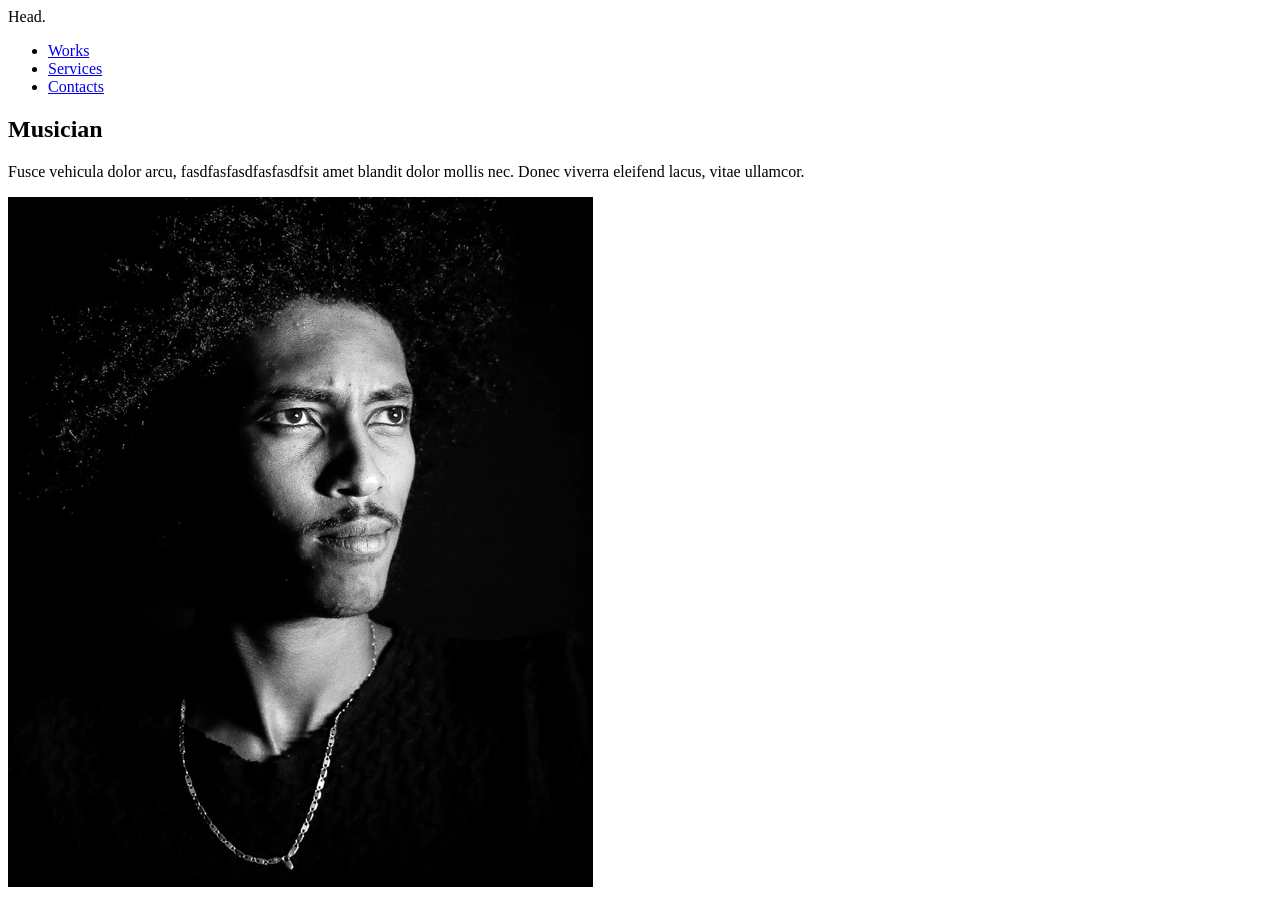
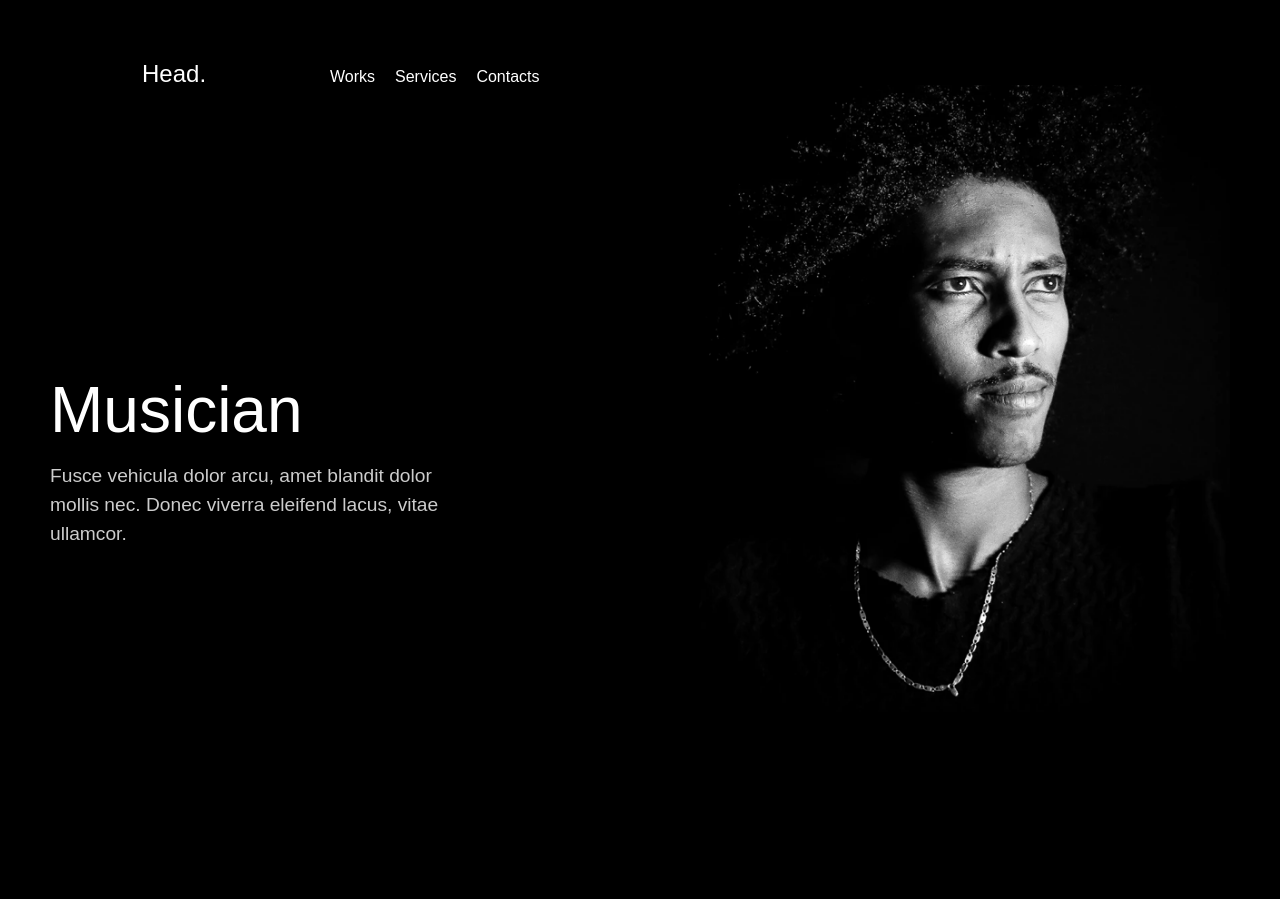
Before and after one commit to Zonkkatul/responsive-web-design, a plain HTML site: page index.html in a window 1280 px wide. After the commit the page ends 800 px from the top, so only its background shows below. Drawn offline with Linux system fonts and the light colour scheme.

Commit message:
css stylng

```diff
--- a/index.html
+++ b/index.html
@@ -4,24 +4,27 @@
     <meta charset="UTF-8">
     <meta name="viewport" content="width=device-width, initial-scale=1.0">
     <title>Musician</title>
-    <link rel="stylesheet" href="styles.css">
+    <link rel="stylesheet" href="styles/reset.css">
+    <link rel="stylesheet" href="styles/index.css">
 </head>
 <body>
     <header>
         <nav>
             <div class="logo">Head.</div>
+            <div class="nav-menu">
             <ul>
                 <li><a href="#">Works</a></li>
                 <li><a href="#">Services</a></li>
                 <li><a href="#">Contacts</a></li>
             </ul>
+        </div>
         </nav>
     </header>
 
     <section class="hero">
         <div class="hero-text">
             <h1>Musician</h1>
-            <p>Fusce vehicula dolor arcu, fasdfasfasdfasfasdfsit amet blandit dolor mollis nec. Donec viverra eleifend lacus, vitae ullamcor.</p>
+            <p>Fusce vehicula dolor arcu, amet blandit dolor mollis nec. Donec viverra eleifend lacus, vitae ullamcor.</p>
         </div>
         <div class="hero-image">
             <img src="images/Image.png" alt="Musician">
--- a/styles/index.css
+++ b/styles/index.css
@@ -1,39 +1,43 @@
-
+* {
+    margin: 0;
+    padding: 0;
+    box-sizing: border-box;
+}
 
 body {
-    font-family: 'Arial', sans-serif;
-    background-color: #111; /* Dark background color */
-    color: #0a0a0a;
+    font-family: 'Poppins', sans-serif;
+    background-color: #000000; /* Dark background color */
+    color: #fff;
     height: 100vh;
-    overflow: hidden;
 }
 
 header {
-    position: absolute;
-    width: 1440px;
-    height: 810px;
-    left: 0px;
-    top: 0px;
+    padding: 20px 50px;
+    display: flex;
+    justify-content: space-between;
+    align-items: center;
+    position: relative;
+    font-weight: 100;
 }
 
-nav {
-
-position: absolute;
-width: 267px;
-height: 25px;
-left: 310px;
-top: 69px;
-
-
-}
 .logo {
     font-size: 1.5rem;
-    font-weight: bold;
+    font-weight: 100;
+    position: absolute;
+    left: 142px;
+    top: 62px;
+}
+
+.nav-menu {
+    position: absolute;
+    left: 310px;
+    top: 69px;
+    font-weight: 100;
 }
 
 nav ul {
     display: flex;
-    list-style-type: none;
+    justify-content: center;
 }
 
 nav ul li {
@@ -44,7 +48,7 @@ nav ul li a {
     color: white;
     text-decoration: none;
     font-size: 16px;
-    font-weight: bold;
+    font-weight: 100;
 }
 
 .hero {
@@ -57,17 +61,19 @@ nav ul li a {
 
 .hero-text {
     max-width: 45%;
+    width: 416px;
+    height: 44px;
 }
 
 .hero-text h1 {
-    font-size: 40rem;
+    font-size: 4rem;
     margin-bottom: 20px;
 }
 
 .hero-text p {
     font-size: 1.2rem;
     line-height: 1.5;
-    color: #ccc; /* Lighter color for paragraph */
+    color: #ccc;
 }
 
 .hero-image {
@@ -78,16 +84,14 @@ nav ul li a {
     max-width: 100%;
     height: auto;
     border-radius: 10px;
-    filter: grayscale(100%); /* Black and white effect */
-    object-fit: cover; /* Ensures the image fills its container */
+    filter: grayscale(100%);
+    object-fit: cover;
 }
 
 /* Responsive Design */
 @media (max-width: 1024px) {
     .hero {
         flex-direction: column;
-        justify-content: center;
-        align-items: center;
         text-align: center;
     }
 
```
